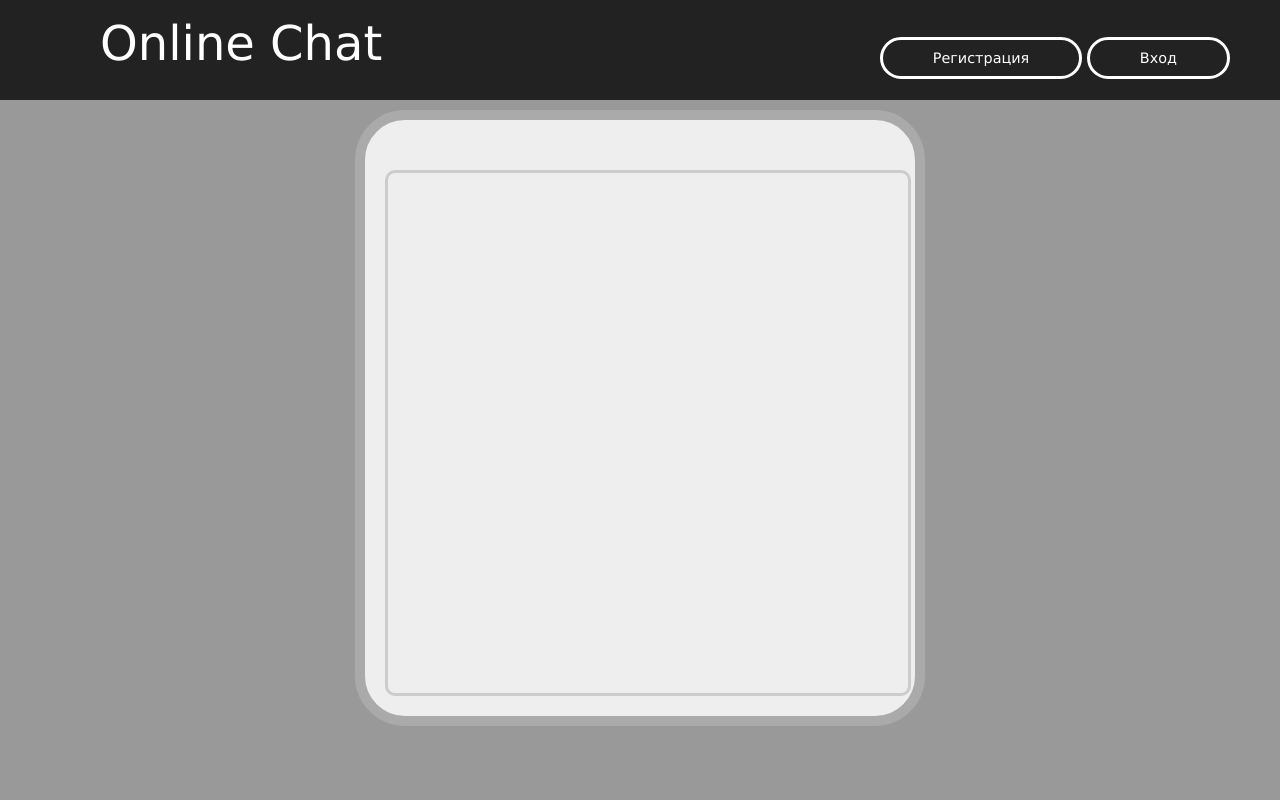
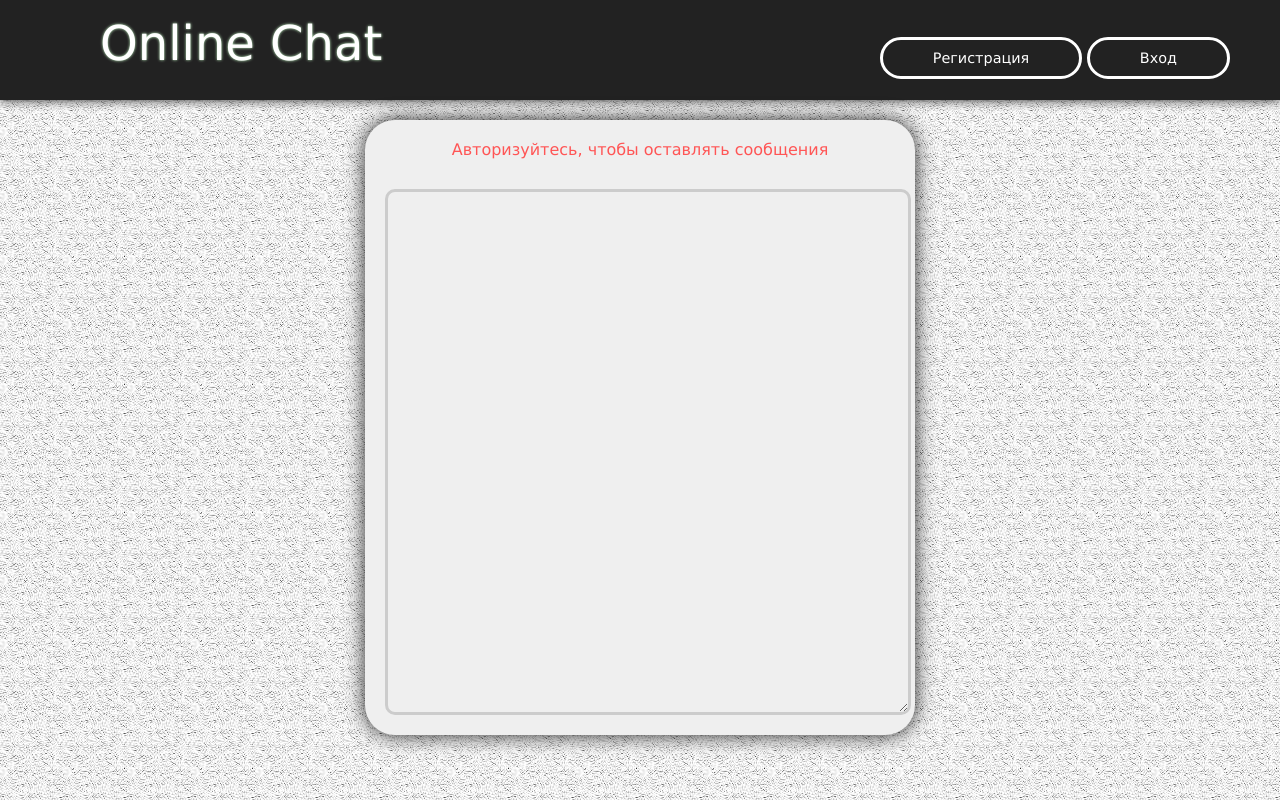
Before and after one commit to Mark-Partola/chat, a PHP site: page / in a window 1280 px wide. Run offline with PHP 8.4, Linux system fonts and the light colour scheme; data that the repository does not hold is empty.

Commit message:
Add Form auth; change main.css;

```diff
--- a/includes/functions/chat.func.php
+++ b/includes/functions/chat.func.php
@@ -121,3 +121,7 @@ function createNewUser($login, $password, $role = 5){
 
 	}
 }
+
+function checkFormLogin(){
+	return false;
+}
--- a/index.php
+++ b/index.php
@@ -5,23 +5,23 @@ require('includes/functions/chat.func.php');
 
 $act = isset($_GET['act']) ? $_GET['act'] : 'guest';
 switch ($act) {
+
 	case 'guest':
 		require ('templates/guest.php');
 		break;
+
 	case 'registration':
-		$dataReg = checkRegForm();
-		if($dataReg){
-		 	if(createNewUser($dataReg['login'], $dataReg['password'])){
-		 		echo "Создан";
-		 	}else{
-		 		echo "Ошибка";
-		 	}
-		 }else{
-			echo "Не все поля!";
+		require('templates/registration.php');
+		break;
+
+	case 'login':
+		if(checkFormLogin()){
+			require('templates/chat.php');
+		}else{
+			header('Location: index.php');
 		}
 		break;
-	case 'login':
-		require ('login.php');
-		break;
+
 	default:
+		require('templates/errors/404.php');
 }
--- a/public/css/main.css
+++ b/public/css/main.css
@@ -5,7 +5,8 @@ html, body,p{
 }
 body{
 	font-family: Verdana, Tahoma, sans-serif;
-	background-color: #999;
+	/*background-color: #8f8;*/
+	background-image: url('../images/bg.jpg');
 	min-width:900px;
 	position:relative;
 }
@@ -14,11 +15,13 @@ header{
 	height: 100px;
 	color: #fff;
 	font-size: 3em;
+	box-shadow: 0 0 10px #222;
 }
 header p{
 	display: inline-block;
-	padding-left: 100px;
+	margin-left: 100px;
 	margin-top:15px;
+	text-shadow: 0 0 3px #cfc;
 }
 header ul{
 	list-style: none;
@@ -38,9 +41,9 @@ header li{
 header li:hover{
 	color:#000;
 	background-color: #fff;
-	-weblit-transition: background 0.5s ease;
-	-moz-transition: background 0.5s ease;
-	transition: background 0.5s ease;
+	 -webkit-transition: background 0.5s ease;
+		-moz-transition: background 0.5s ease;
+			 transition: background 0.5s ease;
 }
 header a{
 	text-decoration: none;
@@ -49,12 +52,17 @@ header a{
 
 
 .container{
-	margin: 10px auto;
+	margin: 20px auto;
 	padding: 20px;
 	width: 510px;
-	border: 10px solid #aaa;
-	border-radius:50px;
-	background-color: #eee;
+	/*border: 10px solid #222;*/
+	box-shadow: 0 0 20px #222;
+	border-radius:30px;
+	background-color: #efefef;
+}
+.container > p{
+	text-align: center;
+	color: #f55;
 }
 #input{
 	width:50%;
@@ -80,6 +88,7 @@ header a{
 #input input[type='submit']:hover{
 	background-color: #cfc;
 }
+
 #messages{
 	width: 500px;
 	height: 500px;
@@ -87,6 +96,8 @@ header a{
 	border: 3px solid #ccc;
 	border-radius: 10px;
 	overflow: auto;
+	min-height: 200px;
+	resize: vertical;
 	padding: 10px;
 }
 .msg-wrap{
@@ -115,7 +126,7 @@ header a{
 }
 
 
-#div_registration{
+#div_authorization{
 	position: absolute;
 	top: -10px;
 	display: none;
@@ -126,24 +137,24 @@ header a{
 	z-index: 10;
 	box-shadow: 0px 0px 150px #fff inset;
 }
-#form_reg{
+#form_auth{
 	position: absolute;
 	display: inline-block;
 	/*margin:0 auto;*/
-	left: 45%;
+	left: 43%;
 	top:20%;
 	width: 300px;
 	padding: 10px;
 	opacity: 1;
 	color: #fff;
 }
-#form_reg *{
+#form_auth *{
 	display: block;
 	margin-top: 10px;
 	width: 234px;
 	border-radius: 3px;
 }
-#form_reg input[type="submit"]{
+#form_auth input[type="submit"]{
 	padding: 10px;
 	color: #000;
 	font-weight: bold;
--- /dev/null
+++ b/templates/errors/404.php
@@ -0,0 +1,5 @@
+<?php
+
+echo "<h1>Status 404, Not Found!</h1>";
+
+header("Refresh: 3; url=index.php");
--- a/templates/guest.php
+++ b/templates/guest.php
@@ -9,18 +9,29 @@
 		$(document).ready(function(){
 
 /*При клике по кнопки регистрации появляется блок на весь экран с формой*/
-			$('#btn_registration').on('click', function(){
-				$('#div_registration').css({
+			$('#btn_authorization').on('click', function(){
+				$('#div_authorization').css({
 					"display": "block"
 				 }).animate({
 				 	"opacity": "0.9"
 				 }), 2000;
 
+			/*$('#btn_authorization').on('click', function(){
+				$('#div_authorization').css({
+					"display": "block"
+				 }).animate({
+				 	"opacity": "0.9"
+				 }), 2000;
+			});*/
+
+
+
+
 /*Если блок видимый, при клике по нему, но не по форме, скрывать его (магия)*/
-				if($('#div_registration').is(":visible")){
-					$('#div_registration').click(function(event){
-						if($(event.target).closest('#form_reg').length === 0){
-							$('#div_registration').css({
+				if($('#div_authorization').is(":visible")){
+					$('#div_authorization').click(function(event){
+						if($(event.target).closest('#form_auth').length === 0){
+							$('#div_authorization').css({
 									"display": "none",
 									"opacity": "0"
 							});
@@ -37,22 +48,29 @@
 <header>
 	<p><a href="?">Online Chat</a></p>
 	<ul>
-		<li id="btn_registration"><a href="#">Регистрация</a></li>
-		<li><a href="?act=login">Вход</a></li>
+		<li id="btn_registration"><a href="?act=registration">Регистрация</a></li>
+		<li id="btn_authorization"><a href="#">Вход</a></li>
 	</ul>
 </header>
 <body>
-	<div id="div_registration">
-		<form action="?act=registration" method="post" id="form_reg">
-			<h1>Регистрация</h1>
+	<div id="div_authorization">
+		<form action="?act=login" method="post" id="form_auth">
+			<!-- <h1>Регистрация</h1>
 			<label>Login: <input type="text" name="login" placeholder="login"></label>
 			<label>Password: <input type="password" name="password" placeholder="password"></label>
 			<img src="includes/functions/noise_image.php">
 			<label>Enter the string: <input type="text" name="str"></label>
-			<input type="submit" value="Регистрация">
+			<input type="submit" value="Регистрация"> -->
+
+			<h1>Авторизация</h1>
+			<label>Логин: <input type="text" name="login" placeholder="Ваш логин"></label>
+			<label>Пароль: <input type="password" name="password" placeholder="Ваш пароль"></label>
+			<input type="submit" value="Вход">
+
 		</form>
 	</div>
 	<div class="container">
+		<p>Авторизуйтесь, чтобы оставлять сообщения</p>
 		<!-- <div id="input">
 			<div id="feedback"></div>
 			<form action="" method="post" id="form_input">
```
Also changed, not shown: public/images/bg.jpg (added), templates/registration.php (added).
